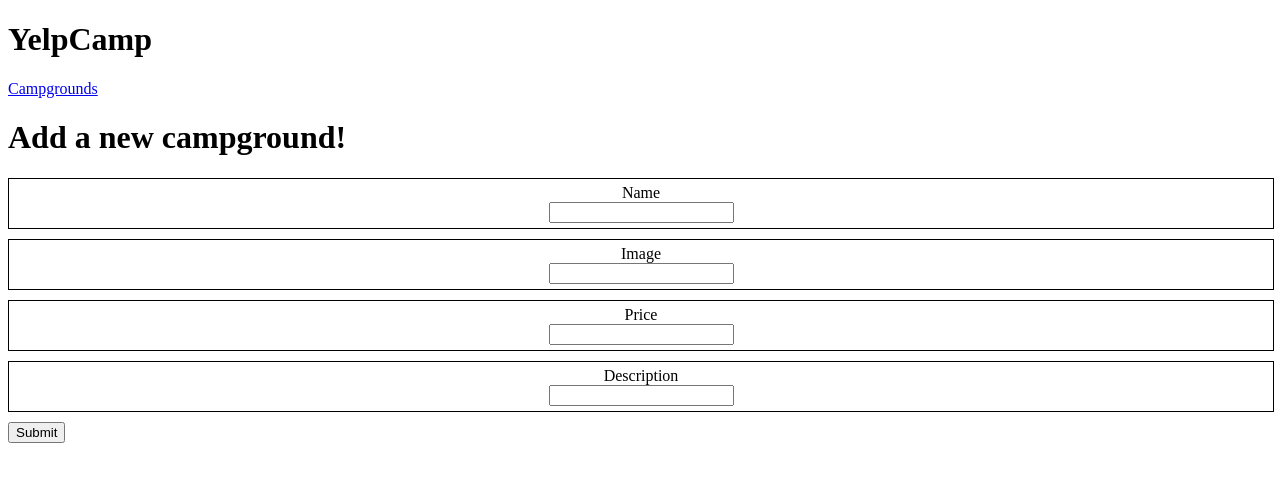
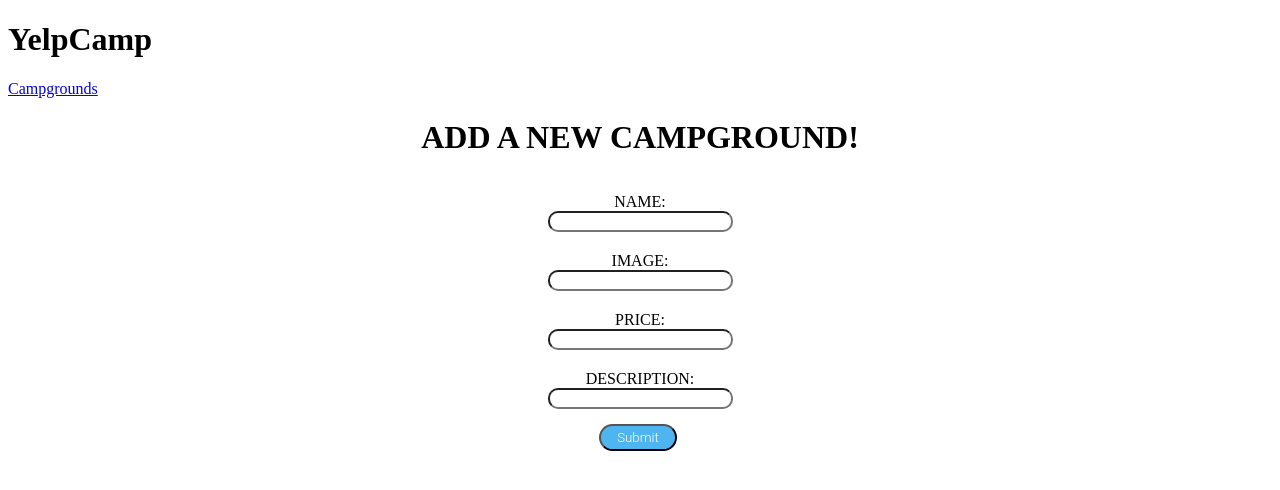
Before and after one commit to Cjhfitz/YelpCampAngular, an Angular app: page /new in a window 1280 px wide. Shown: the top 490 px of the page. Built offline with nearby package versions, Linux system fonts and the light colour scheme.

Commit message:
add button styling on new form

```diff
--- a/src/app/new-campground/new-campground.component.css
+++ b/src/app/new-campground/new-campground.component.css
@@ -1,15 +1,19 @@
-/* *, *:before, *:after {
-    box-sizing: border-box;
+.container {
+    display: flex;
+    flex-direction: column;
+}
+
+.item {
+    text-align: center;
+    text-transform: uppercase;
+}
+
+/* #newForm {
+    border: 1px solid black;
 } */
-
-#newForm {
-
-}
 
 .formItem {
     width: 100%;
-    border: 1px solid black;
-
     margin: 10px 0;
     padding: 5px 0;
     text-align: center;
@@ -18,3 +22,33 @@
 label {
     display: block;
 }
+
+input {
+    border-radius: 10px;
+}
+
+button {
+    display:inline-block;
+    padding:0.3em 1.2em;
+    margin:0 0.3em 0.3em 0;
+    border-radius:2em;
+    box-sizing: border-box;
+    text-decoration:none;
+    font-family:'Roboto',sans-serif;
+    font-weight:300;
+    color:#FFFFFF;
+    background-color:#4eb5f1;
+    text-align:center;
+    transition: all 0.2s;
+}
+
+a.button:hover{
+    background-color:#4095c6;
+}
+
+@media all and (max-width:30em){
+ a.button{
+    display: block;
+    margin: 0.2em auto;
+    }
+}
--- a/src/app/new-campground/new-campground.component.html
+++ b/src/app/new-campground/new-campground.component.html
@@ -1,24 +1,24 @@
-<div>
-    <h1>Add a new campground!</h1>
-    <form id="newForm">
+<div class="container">
+    <h1 class="item">Add a new campground!</h1>
+    <form id="newForm" class="item">
         <div class="formItem">
-            <label>Name</label>
+            <label>Name:</label>
             <input type="text" name="name" [(ngModel)]="campground.name">
 
         </div>
 
         <div class="formItem">
-            <label>Image</label>
+            <label>Image:</label>
             <input type="text" name="image" [(ngModel)]="campground.image">
         </div>
 
         <div class="formItem">
-            <label>Price</label>
+            <label>Price:</label>
             <input type="number" name="price" min="0.01" step="0.01" [(ngModel)]="campground.price">
         </div>
 
         <div class="formItem">
-            <label>Description</label>
+            <label>Description:</label>
             <input type="text" name="description" [(ngModel)]="campground.description">
         </div>
 
```
